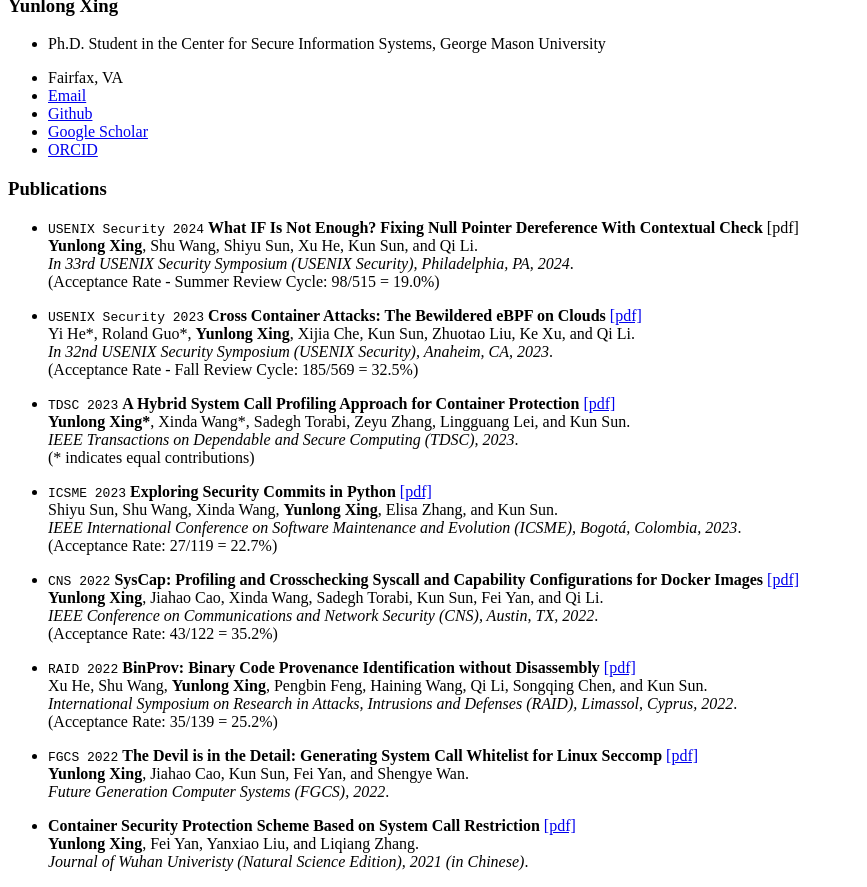
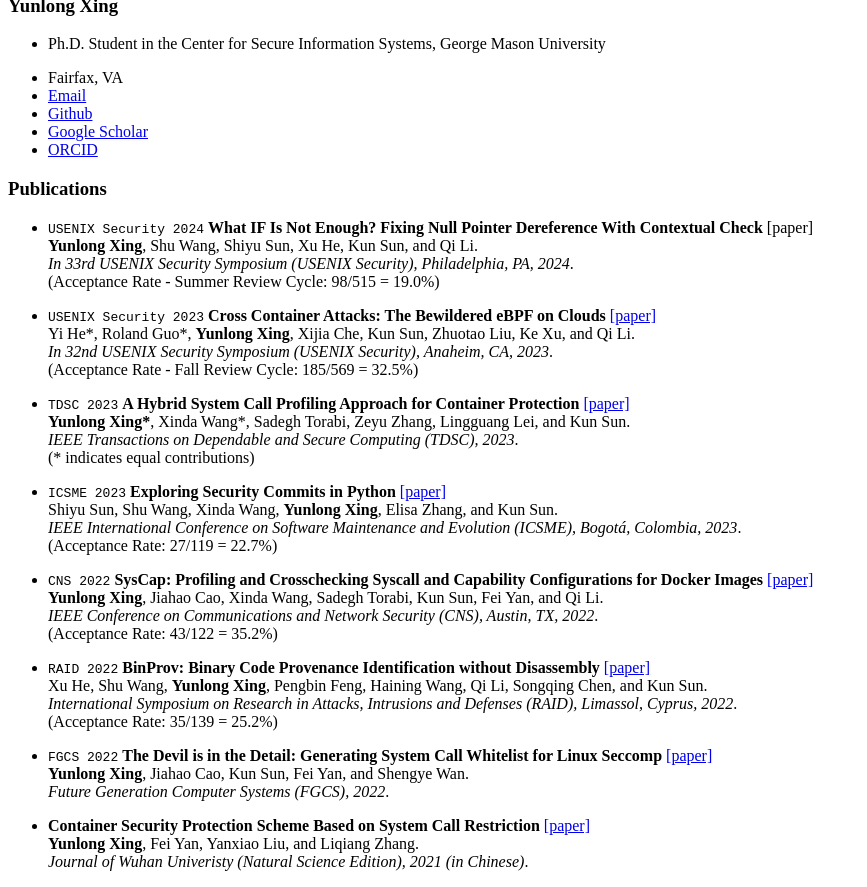
Before and after one commit to YunlongXing/yunlongxing.github.io, a Jekyll site: the page built from _pages/includes/pub.md, in a window 1280 px wide, cut to the strip 494-1381 px from the top of the page. Shown: the whole strip, without its empty margins (0-867 px from the left). Built offline with Jekyll 4.4.1, drawn with Linux system fonts in a browser that asks for light colours; our own code applies the rules of GitHub Pages for plain Markdown files.

Commit message:
Update pub.md

```diff
--- a/_pages/includes/pub.md
+++ b/_pages/includes/pub.md
@@ -1,42 +1,42 @@
 # Publications
-- ``USENIX Security 2024`` **What IF Is Not Enough? Fixing Null Pointer Dereference With Contextual Check** [pdf]<br>
+- ``USENIX Security 2024`` **What IF Is Not Enough? Fixing Null Pointer Dereference With Contextual Check** [paper]<br>
 **Yunlong Xing**, Shu Wang, Shiyu Sun, Xu He, Kun Sun, and Qi Li.<br>
 *In 33rd USENIX Security Symposium (USENIX Security), Philadelphia, PA, 2024*.<br>
 (Acceptance Rate - Summer Review Cycle: 98/515 = 19.0%)
 
-- ``USENIX Security 2023`` **Cross Container Attacks: The Bewildered eBPF on Clouds** [\[pdf\]](/publications/security23_container.pdf)<br>
+- ``USENIX Security 2023`` **Cross Container Attacks: The Bewildered eBPF on Clouds** [\[paper\]](/publications/security23_container.pdf)<br>
 Yi He\*, Roland Guo\*, **Yunlong Xing**, Xijia Che, Kun Sun, Zhuotao Liu, Ke Xu, and Qi Li.<br>
 *In 32nd USENIX Security Symposium (USENIX Security), Anaheim, CA, 2023*.<br>
 (Acceptance Rate - Fall Review Cycle: 185/569 = 32.5%)
 
-- ``TDSC 2023`` **A Hybrid System Call Profiling Approach for Container Protection** [\[pdf\]](https://ieeexplore.ieee.org/document/10105304)<br>
+- ``TDSC 2023`` **A Hybrid System Call Profiling Approach for Container Protection** [\[paper\]](https://ieeexplore.ieee.org/document/10105304)<br>
 **Yunlong Xing\***, Xinda Wang\*, Sadegh Torabi, Zeyu Zhang, Lingguang Lei, and Kun Sun.<br>
 *IEEE Transactions on Dependable and Secure Computing (TDSC), 2023*.<br>
 \(\* indicates equal contributions\)
 
-- ``ICSME 2023`` **Exploring Security Commits in Python** [\[pdf\]](/publications/icsme23_SCOPY.pdf)<br>
+- ``ICSME 2023`` **Exploring Security Commits in Python** [\[paper\]](/publications/icsme23_SCOPY.pdf)<br>
 Shiyu Sun, Shu Wang, Xinda Wang, **Yunlong Xing**, Elisa Zhang, and Kun Sun.<br>
 *IEEE International Conference on Software Maintenance and Evolution (ICSME), Bogotá, Colombia, 2023*.<br>
 (Acceptance Rate: 27/119 = 22.7%)
 
-- ``CNS 2022`` **SysCap: Profiling and Crosschecking Syscall and Capability Configurations for Docker Images** [\[pdf\]](/publications/cns22_SysCap.pdf)<br>
+- ``CNS 2022`` **SysCap: Profiling and Crosschecking Syscall and Capability Configurations for Docker Images** [\[paper\]](/publications/cns22_SysCap.pdf)<br>
 **Yunlong Xing**, Jiahao Cao, Xinda Wang, Sadegh Torabi, Kun Sun, Fei Yan, and Qi Li.<br>
 *IEEE Conference on Communications and Network Security (CNS), Austin, TX, 2022*.<br>
 (Acceptance Rate: 43/122 = 35.2%)
 
-- ``RAID 2022`` **BinProv: Binary Code Provenance Identification without Disassembly** [\[pdf\]](/publications/raid22_BinProv.pdf)<br>
+- ``RAID 2022`` **BinProv: Binary Code Provenance Identification without Disassembly** [\[paper\]](/publications/raid22_BinProv.pdf)<br>
 Xu He, Shu Wang, **Yunlong Xing**, Pengbin Feng, Haining Wang, Qi Li, Songqing Chen, and Kun Sun.<br>
 *International Symposium on Research in Attacks, Intrusions and Defenses (RAID), Limassol, Cyprus, 2022*.<br>
 (Acceptance Rate: 35/139 = 25.2%)
 
-- ``FGCS 2022`` **The Devil is in the Detail: Generating System Call Whitelist for Linux Seccomp** [\[pdf\]](/publications/fgcs22_Syscall.pdf)<br>
+- ``FGCS 2022`` **The Devil is in the Detail: Generating System Call Whitelist for Linux Seccomp** [\[paper\]](/publications/fgcs22_Syscall.pdf)<br>
 **Yunlong Xing**, Jiahao Cao, Kun Sun, Fei Yan, and Shengye Wan.<br>
 *Future Generation Computer Systems (FGCS), 2022*.
 
-- **Container Security Protection Scheme Based on System Call Restriction** [\[pdf\]](https://doi.org/10.14188/j.1671-8836.2021.0049)<br>
+- **Container Security Protection Scheme Based on System Call Restriction** [\[paper\]](https://doi.org/10.14188/j.1671-8836.2021.0049)<br>
 **Yunlong Xing**, Fei Yan, Yanxiao Liu, and Liqiang Zhang.<br>
 *Journal of Wuhan Univeristy (Natural Science Edition), 2021 (in Chinese)*.
 
-- ``CTCIS 2017`` **Research on Cryptographic Algorithm Recognition Based on Behavior Analysis** [\[pdf\]](https://doi.org/10.1007/978-981-10-7080-8_25)<br>
+- ``CTCIS 2017`` **Research on Cryptographic Algorithm Recognition Based on Behavior Analysis** [\[paper\]](https://doi.org/10.1007/978-981-10-7080-8_25)<br>
 Fei Yan, **Yunlong Xing**, Shiwei Zhang, Zhihan Yue, and Yamin Zheng.<br>
 *Chinese Conference on Trusted Computing and Information Security (CTCIS), Wuhan, China, 2017*.
```
